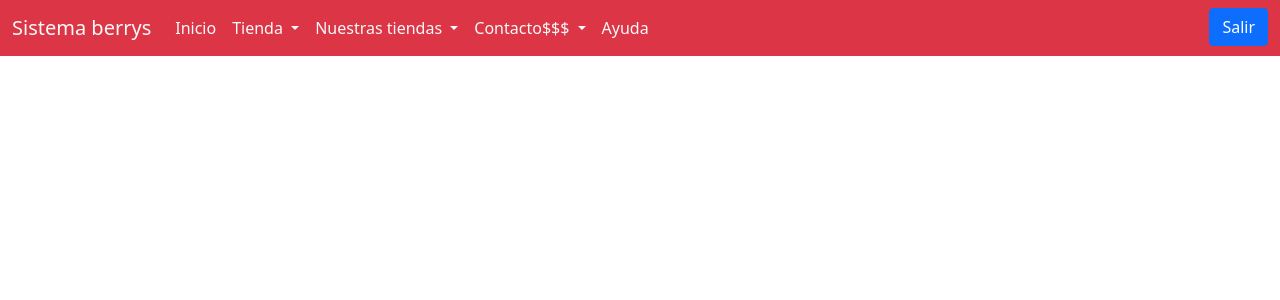
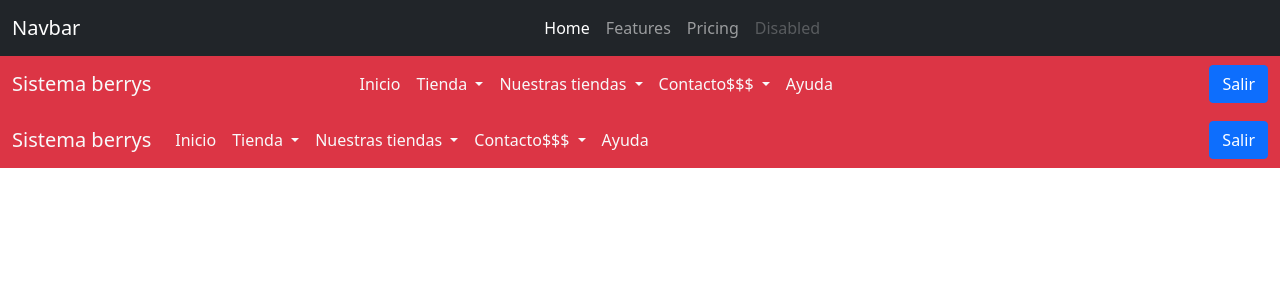
Before and after one commit to FernyRose/SistemaBerrys, a PHP site: page /Home/inicio.php in a window 1280 px wide. Shown: the top 300 px of the page. Run offline with PHP 8.4, Linux system fonts and the light colour scheme; some libraries are stand-ins or nearby versions.

Commit message:
nav edit

```diff
--- a/Home/inicio.php
+++ b/Home/inicio.php
@@ -9,7 +9,72 @@
     <title>Inicio</title>
 </head>
 <body>
+<nav class="navbar navbar-expand-lg navbar-dark bg-dark">
+  <div class="container-fluid">
+    <a class="navbar-brand" href="#">Navbar</a>
+    <button class="navbar-toggler" type="button" data-bs-toggle="collapse" data-bs-target="#navbarNavAltMarkup" aria-controls="navbarNavAltMarkup" aria-expanded="false" aria-label="Toggle navigation">
+      <span class="navbar-toggler-icon"></span>
+    </button>
+    <div class="collapse navbar-collapse" id="navbarNavAltMarkup">
+      <div class="navbar-nav mx-auto">
+        <a class="nav-link active" aria-current="page" href="#">Home</a>
+        <a class="nav-link" href="#">Features</a>
+        <a class="nav-link" href="#">Pricing</a>
+        <a class="nav-link disabled" href="#" tabindex="-1" aria-disabled="true">Disabled</a>
+      </div>
+    </div>
+  </div>
+</nav>
 <nav class="navbar navbar-expand-lg navbar-light bg-danger">
+            <div class="container-fluid">
+              <a class="navbar-brand text-light" href="inicio.php">Sistema berrys</a>
+              <button class="navbar-toggler" type="button" data-bs-toggle="collapse" data-bs-target="#navbarSupportedContent" aria-controls="navbarSupportedContent" aria-expanded="false" aria-label="Toggle navigation">
+                <span class="navbar-toggler-icon"></span>
+              </button>
+              <div class="collapse navbar-collapse" id="navbarSupportedContent" >
+                <ul class="navbar-nav mx-auto mb-2 mb-lg-0">
+                  <li class="nav-item">
+                    <a class="nav-link active text-light" aria-current="page" href="inicio.php">Inicio</a>
+                  </li>
+                  <li class="nav-item dropdown">
+                    <a class="nav-link dropdown-toggle text-light" href="#" id="navbarDropdown" role="button" data-bs-toggle="dropdown" aria-expanded="false">
+                      Tienda
+                    </a>
+                    <ul class="dropdown-menu" aria-labelledby="navbarDropdown">
+
+                    </ul>
+                  </li>
+                  <li class="nav-item dropdown">
+                    <a class="nav-link dropdown-toggle text-light" href="#" id="navbarDropdown" role="button" data-bs-toggle="dropdown" aria-expanded="false">
+                      Nuestras tiendas
+                    </a>
+                    <ul class="dropdown-menu" aria-labelledby="navbarDropdown">
+
+                      <li><hr class="dropdown-divider"></li>
+                    </ul>
+                  </li>
+                  <li class="nav-item dropdown">
+                    <a class="nav-link dropdown-toggle text-light" href="#" id="navbarDropdown" role="button" data-bs-toggle="dropdown" aria-expanded="false">
+                      Contacto$$$
+                    </a>
+                    <ul class="dropdown-menu" aria-labelledby="navbarDropdown">
+
+                      <li><hr class="dropdown-divider"></li>
+                    </ul>
+                  </li>
+                  <li class="nav-item">
+                    <a class="nav-link active text-light " aria-current="page" href="#">Ayuda</a>
+                  </li>
+                </ul>
+                <form class="d-flex ms-auto">
+                <p class="text-light"></p>
+                  <a href="salir.php"><input type="button" value="Salir" onclick="return res()" class="btn btn-primary"></a>
+                </form>
+              </div>
+            </div>
+          </nav>
+
+          <nav class="navbar navbar-expand-lg navbar-light bg-danger">
             <div class="container-fluid">
               <a class="navbar-brand text-light" href="inicio.php">Sistema berrys</a>
               <button class="navbar-toggler" type="button" data-bs-toggle="collapse" data-bs-target="#navbarSupportedContent" aria-controls="navbarSupportedContent" aria-expanded="false" aria-label="Toggle navigation">
@@ -70,8 +135,8 @@
                     <a class="nav-link active text-light " aria-current="page" href="#">Ayuda</a>
                   </li>
                 </ul>
-                <form class="d-flex">
-                <p class="text-light">&nbsp;&nbsp;&nbsp;&nbsp;</p>
+                <form class="d-flex ms-auto">
+                <p class="text-light"></p>
                   <a href="salir.php"><input type="button" value="Salir" onclick="return res()" class="btn btn-primary"></a>
                 </form>
               </div>
```
